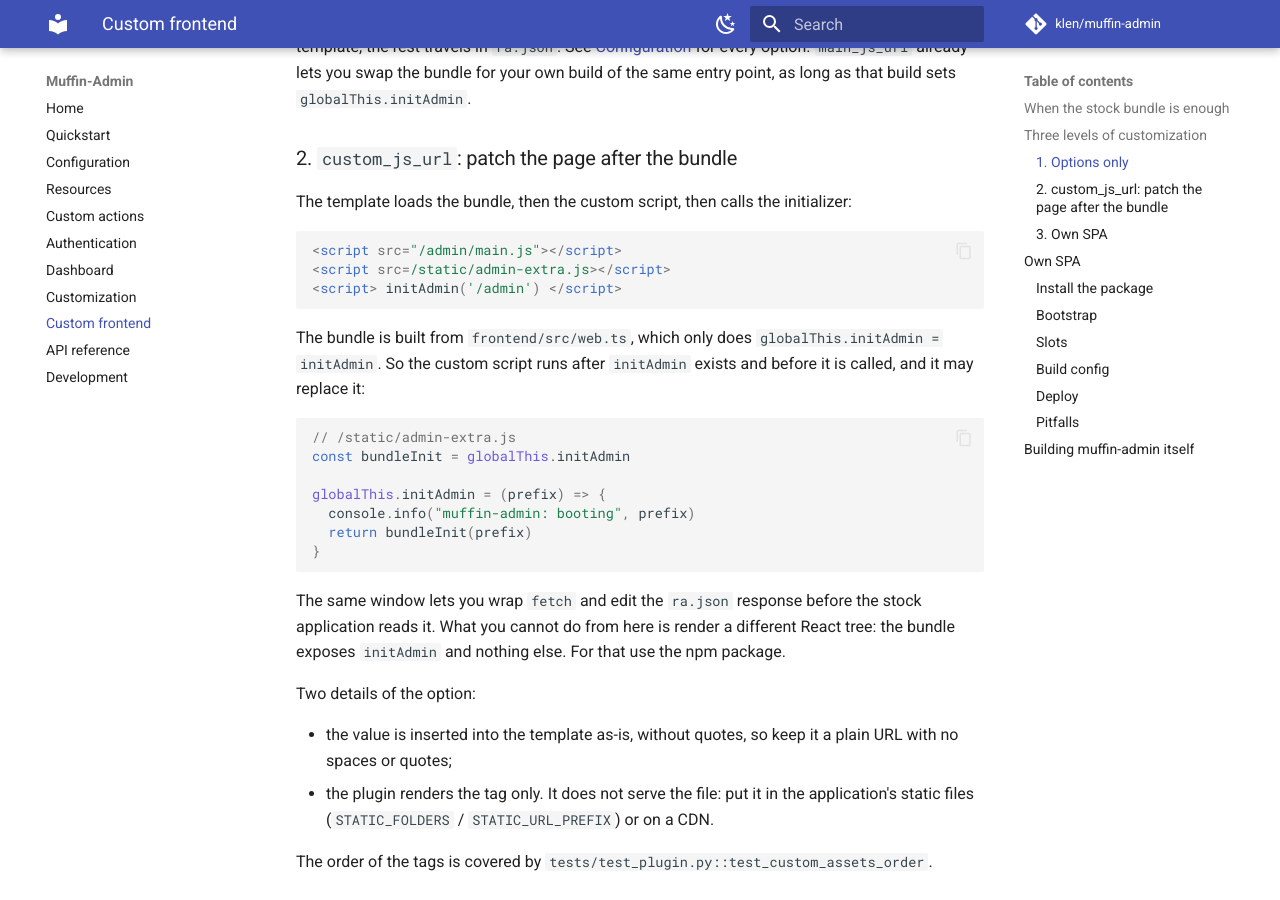
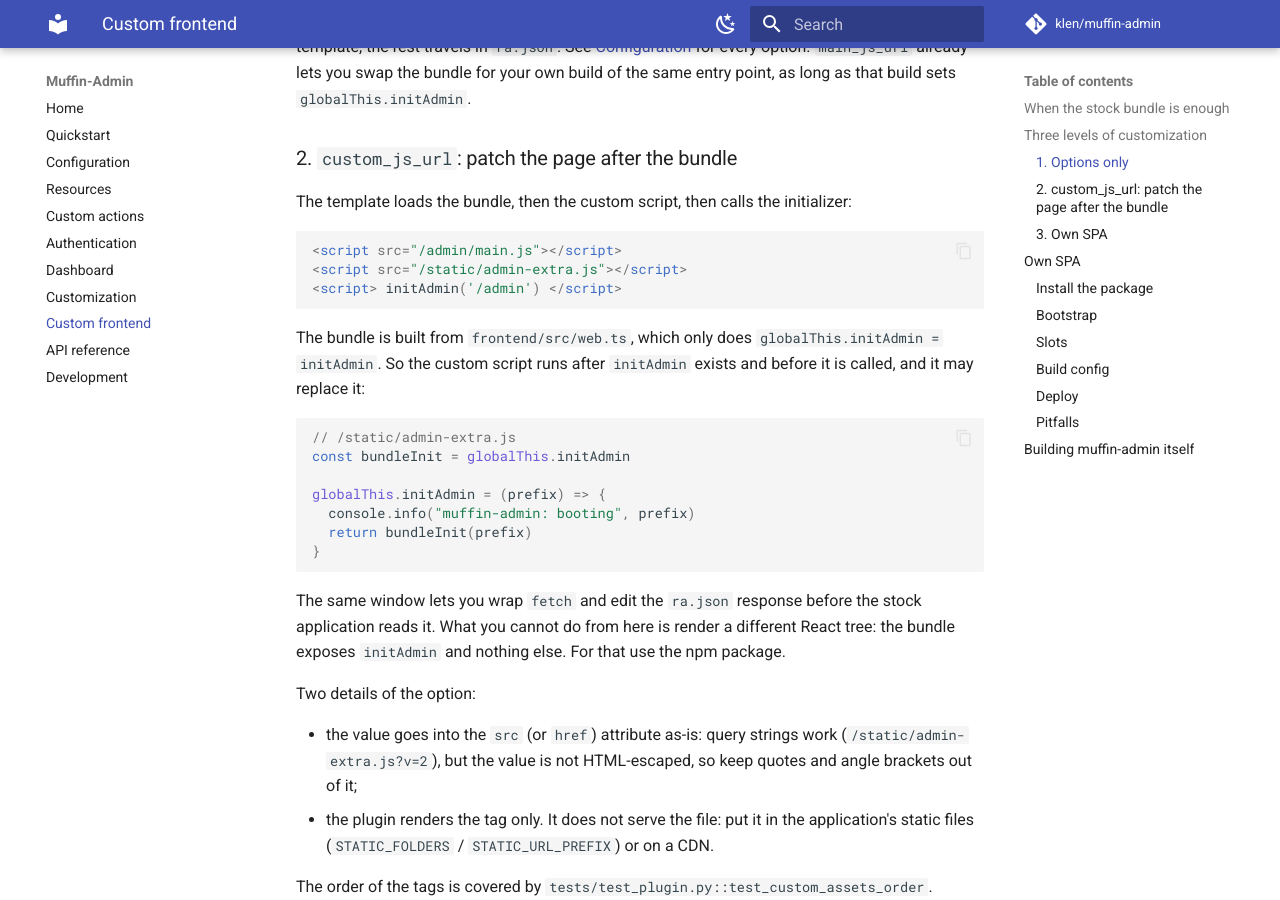
Before and after one commit to klen/muffin-admin, an MkDocs documentation site: the page built from docs/frontend.md, in a window 1280 px wide and 900 px high, scrolled down 1319 px. Built offline with MkDocs 1.6.1 and Material for MkDocs 9.7.7, drawn with Linux system fonts in a browser that asks for light colours; comment, search, counter and statistics services are not loaded.

Commit message:
fix: quote custom asset URLs in the admin page template

````diff
--- a/docs/frontend.md
+++ b/docs/frontend.md
@@ -55,7 +55,7 @@
 
 ```html
 <script src="/admin/main.js"></script>
-<script src=/static/admin-extra.js></script>
+<script src="/static/admin-extra.js"></script>
 <script> initAdmin('/admin') </script>
 ```
 
@@ -79,8 +79,9 @@
 
 Two details of the option:
 
-- the value is inserted into the template as-is, without quotes, so keep it a plain URL with no
-  spaces or quotes;
+- the value goes into the `src` (or `href`) attribute as-is: query strings work
+  (`/static/admin-extra.js?v=2`), but the value is not HTML-escaped, so keep quotes and
+  angle brackets out of it;
 - the plugin renders the tag only. It does not serve the file: put it in the application's
   static files (`STATIC_FOLDERS` / `STATIC_URL_PREFIX`) or on a CDN.
 
````
Also changed, not shown: 2 other files.
